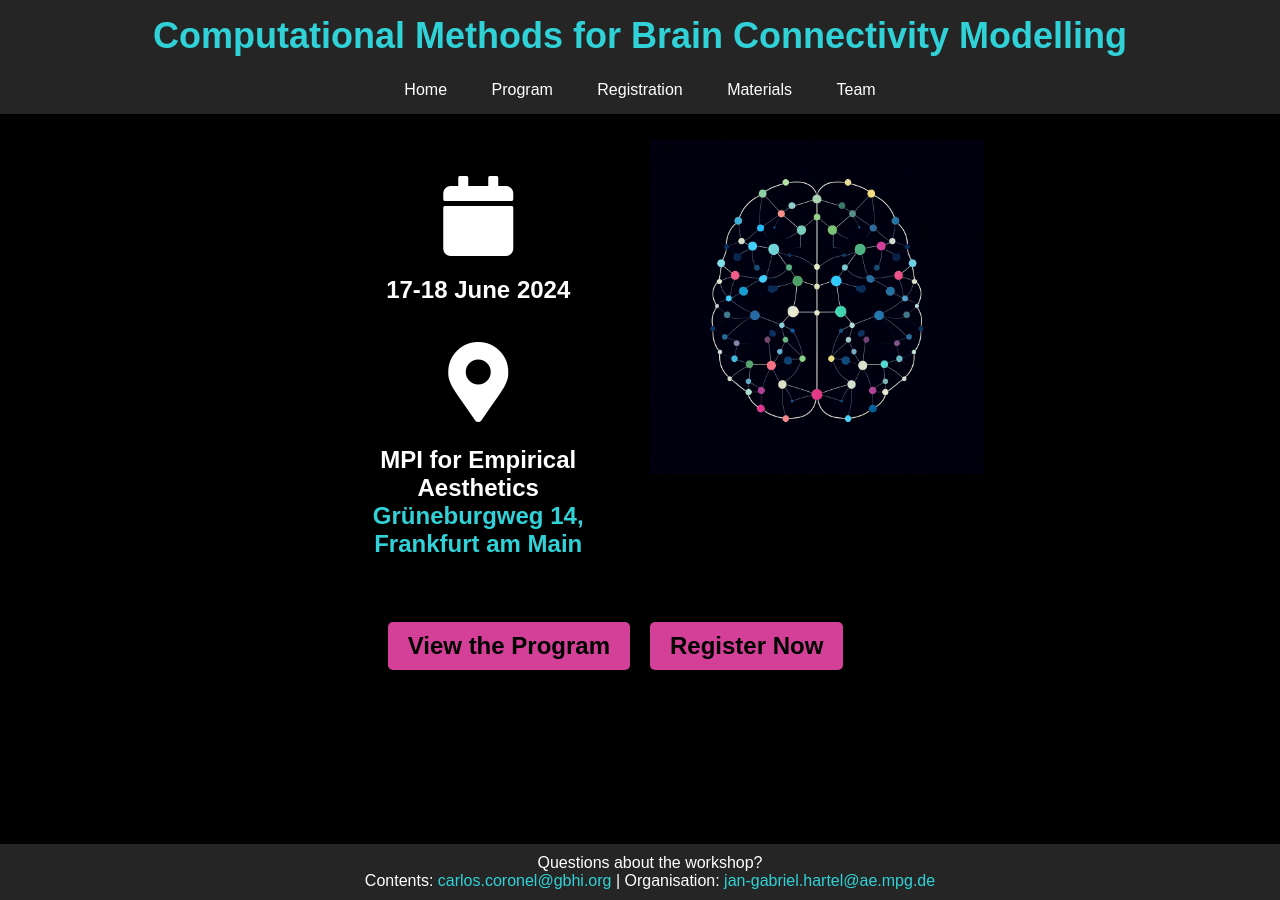
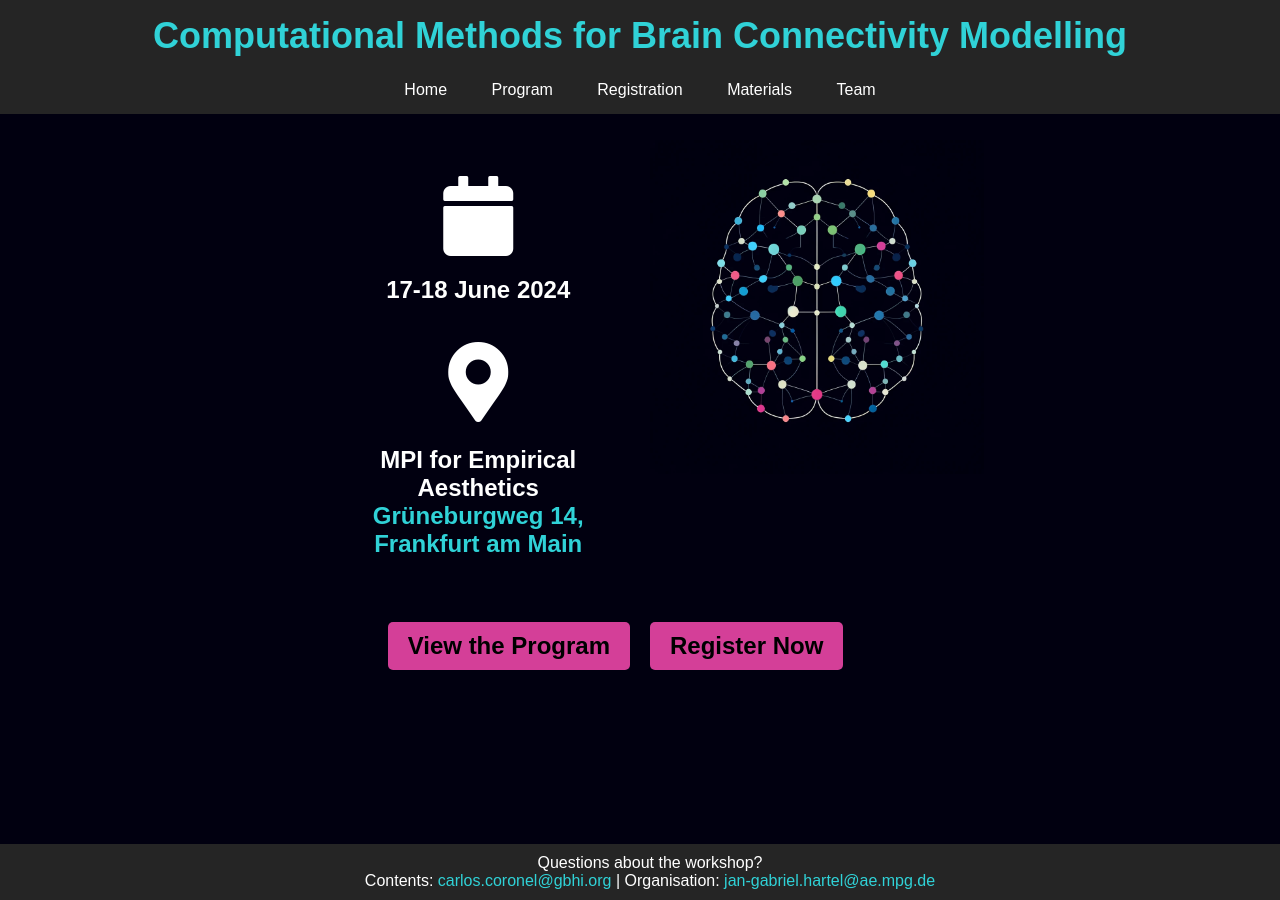
Before and after one commit to NCCLabMPI/Comp_Neuro_Workshop, a Jekyll site: the page built from index.md, in a window 1280 px wide. Built offline with Jekyll 4.4.1, drawn with Linux system fonts in a browser that asks for light colours.

Commit message:
changed background colour slightly

```diff
--- a/_layouts/default.html
+++ b/_layouts/default.html
@@ -8,7 +8,7 @@
     <style>
 
         body {
-            background-color: black;
+            background-color: #010010;
             color: white;
             font-family: Arial, sans-serif;
             margin: 0;
```
